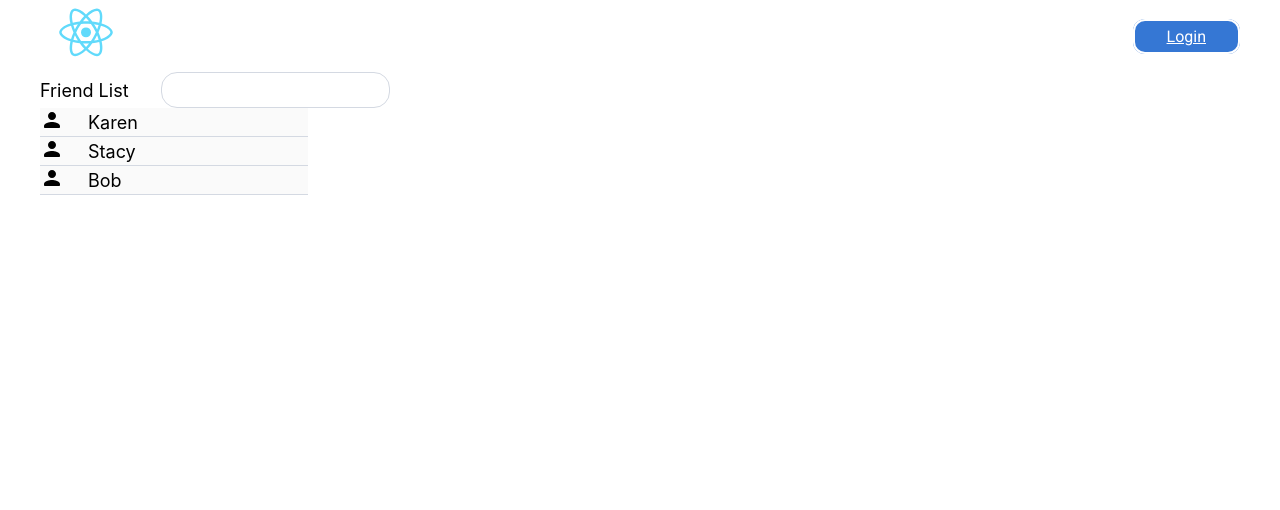
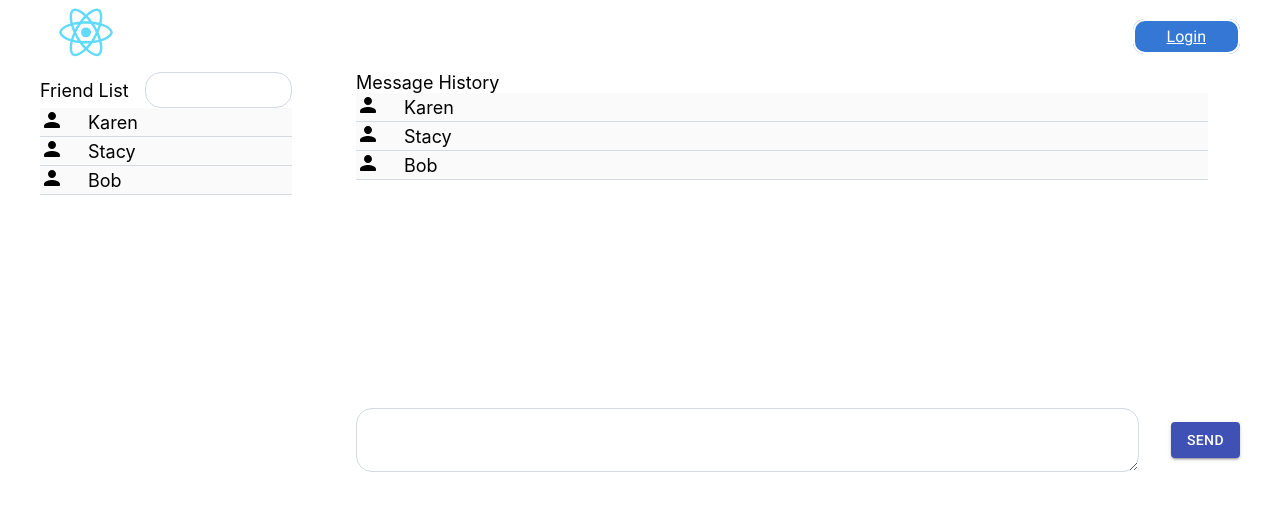
Before and after one commit to MrWest/boxitas-chat, a React (Create React App) app in the folder boxitas-chat/: page /chat in a window 1280 px wide. Shown: the top 510 px of the page. Built offline with nearby package versions, Linux system fonts and the light colour scheme.

Commit message:
feat: ChatBox ChatHome visual Idea Pusher Axios

```diff
--- a/boxitas-chat/package.json
+++ b/boxitas-chat/package.json
@@ -8,6 +8,8 @@
     "@testing-library/jest-dom": "^5.11.9",
     "@testing-library/react": "^11.2.3",
     "@testing-library/user-event": "^12.6.2",
+    "axios": "^0.21.1",
+    "pusher": "^4.0.2",
     "react": "^17.0.1",
     "react-dom": "^17.0.1",
     "react-router-dom": "^5.2.0",
--- a/boxitas-chat/src/components/chatView/ChatBox.js
+++ b/boxitas-chat/src/components/chatView/ChatBox.js
@@ -0,0 +1,82 @@
+import { Button, Grid } from "@material-ui/core";
+import Person from '@material-ui/icons/PersonRounded';
+import styled from "styled-components";
+
+const ChatListTitle = styled.p`
+    font-size: 18px;
+    margin: 0px;
+    margin-right: 32px;
+`;
+const ChatSendInput = styled.textarea`
+    width: 100%;
+    border-radius: 16px;
+    padding: 16px 24px;
+    border: 1px solid #d4d9e2;
+    outline: none;
+    position: relative;
+`;
+const ChatSendInputtContainer = styled.div`
+    display: flex;
+`;
+const FriendItemShell = styled(ChatListTitle)`
+    border-bottom: 1px solid #d4d9e2;
+    background: #fafafa;
+    &:hover {
+        background: transparent;
+        color: #3577d4;
+        font-weight: bold;
+        cursor: pointer;
+        border: 2px solid #3577d4;
+      }
+`;
+
+const FriendName = styled(ChatListTitle)`
+    font-size: 16;
+    margin-left: 24px;
+`;
+
+const ChatMessages =({ user }) => {
+
+    return (
+        <FriendItemShell>
+            <Grid container alignItems="center">
+                <Grid item>
+                    <Person />
+                </Grid>
+                <Grid xs>
+                    <FriendName>{user.name}</FriendName>
+                </Grid>
+            </Grid>
+        </FriendItemShell>
+    );
+}
+
+const ChatBox = () => (
+        <Grid container direction="column" style={{ width: '100%', minHeight: '50vh' }}>
+                <Grid item>
+                 <ChatListTitle>Message History</ChatListTitle>
+                </Grid>
+                <Grid item xs>
+                    <ChatMessages user={{ name: 'Karen' }} />
+                    <ChatMessages user={{ name: 'Stacy' }} />
+                    <ChatMessages user={{ name: 'Bob' }} />
+                </Grid>
+                <Grid item>
+                 <Grid container alignItems="center" spacing={4}>
+                     <Grid item xs>
+                         <ChatSendInputtContainer>
+                             <ChatSendInput />
+                         </ChatSendInputtContainer>
+                     </Grid>
+                     <Grid item>
+                         <Button variant="contained" color="primary">
+                             Send
+                         </Button>
+                     </Grid>
+                 </Grid>
+                </Grid>
+         </Grid>
+
+);
+
+export default ChatBox;
--- a/boxitas-chat/src/components/chatView/ChatFriendsList.js
+++ b/boxitas-chat/src/components/chatView/ChatFriendsList.js
@@ -5,7 +5,6 @@ import styled from "styled-components";
 const ChatListTitle = styled.p`
     font-size: 18px;
     margin: 0px;
-    margin-right: 32px;
 `;
 const ChatSearchInput = styled.input`
     height: 32px;
@@ -15,16 +14,11 @@ const ChatSearchInput = styled.input`
     padding-bottom: 2px;
     border: 1px solid #d4d9e2;
     outline: none;
+    position: relative;
 `;
-// const FriendAvatar = styled.div`
-//     height: 42px;
-//     width: 42px';
-//     border-radius: 21px;
-//     background: #3e3e3e;
-//     display: flex;
-//     align-content: center;
-//     justify-content: center;
-// `;
+const SearchInputContainer = styled.div`
+    display: flex;
+`;
 const FriendItemShell = styled(ChatListTitle)`
     border-bottom: 1px solid #d4d9e2;
     background: #fafafa;
@@ -59,15 +53,16 @@ const FriendItem =({ user }) => {
 }
 
 const ChatFriendsList = () => (
-    <div>
-        <Grid container direction="column" >
+        <Grid container direction="column" style={{ minHeight: '50vh' }}>
                 <Grid item>
-                    <Grid container alignItems="center" >
+                    <Grid container alignItems="center" spacing={2}>
                         <Grid item>
                             <ChatListTitle>Friend List</ChatListTitle>
                         </Grid>
                         <Grid item xs>
-                            <ChatSearchInput />
+                            <SearchInputContainer>
+                                <ChatSearchInput />
+                            </SearchInputContainer>
                         </Grid>
                     </Grid>
                 </Grid>
@@ -78,7 +73,6 @@ const ChatFriendsList = () => (
                 </Grid>
                 <Grid item></Grid>
          </Grid>
-    </div>
 
 );
 
--- a/boxitas-chat/src/components/chatView/ChatHome.js
+++ b/boxitas-chat/src/components/chatView/ChatHome.js
@@ -1,16 +1,17 @@
 import { Grid } from "@material-ui/core";
 import CenteredFrame from "../globals/CenterdFrame";
+import ChatBox from "./ChatBox";
 import ChatFriendsList from "./ChatFriendsList";
 
 
 const ChatHome = () => (
     <CenteredFrame>
-        <Grid container>
+        <Grid container spacing={8}>
             <Grid item xs={3}>
-                <ChatFriendsList />
+             <ChatFriendsList />
             </Grid>
             <Grid item xs>
-
+             <ChatBox />
             </Grid>
         </Grid>
     </CenteredFrame>
```
Also changed, not shown: 1 other file (tests, documents, lock files or other folders).
